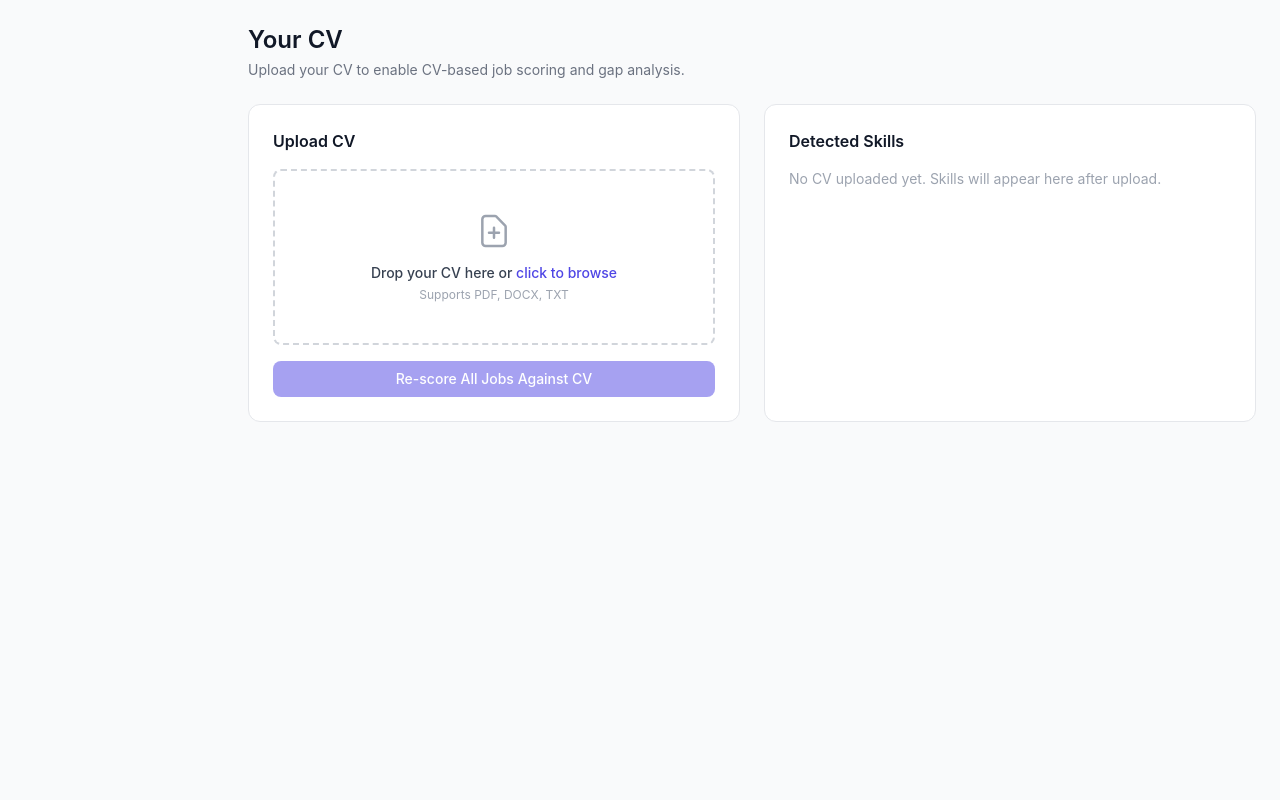
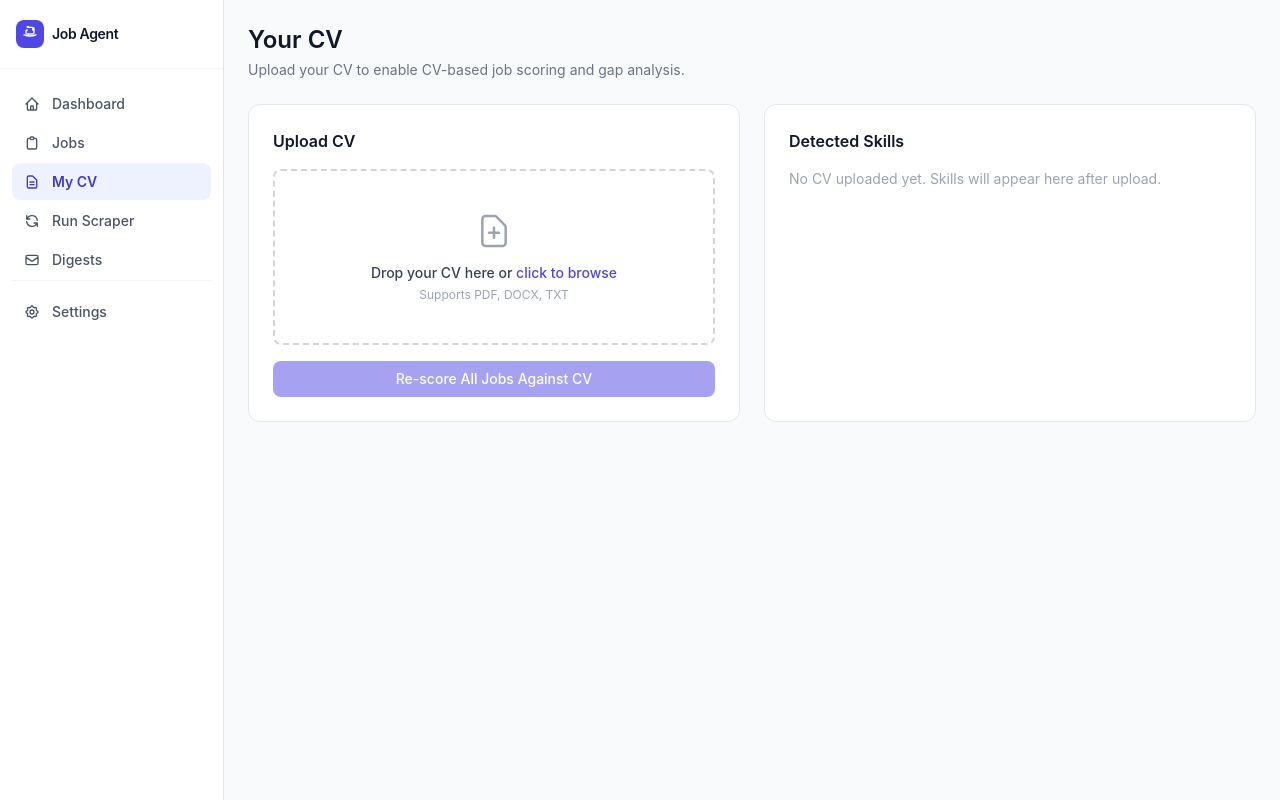
Before and after one commit to gmpro-cr/Discord-Job-Scraper, a Flask app: page /cv in a window 1280 px wide. Run offline with Flask 3, Linux system fonts and the light colour scheme; some libraries are stand-ins or nearby versions.

Commit message:
fix: sidebar hidden class — remove inline style that blocked md:flex

```diff
--- a/templates/base.html
+++ b/templates/base.html
@@ -28,7 +28,7 @@
 <body class="bg-gray-50 min-h-screen" style="display:flex">
 
   <!-- Sidebar (desktop) -->
-  <aside style="display:none" class="md:flex flex-col w-56 bg-white border-r border-gray-200 min-h-screen fixed left-0 top-0 z-20 md:display-block">
+  <aside class="hidden md:flex flex-col w-56 bg-white border-r border-gray-200 min-h-screen fixed left-0 top-0 z-20">
     <div class="px-4 py-5 border-b border-gray-100">
       <div class="flex items-center gap-2">
         <div class="w-7 h-7 bg-indigo-600 rounded-lg flex items-center justify-center">
```
